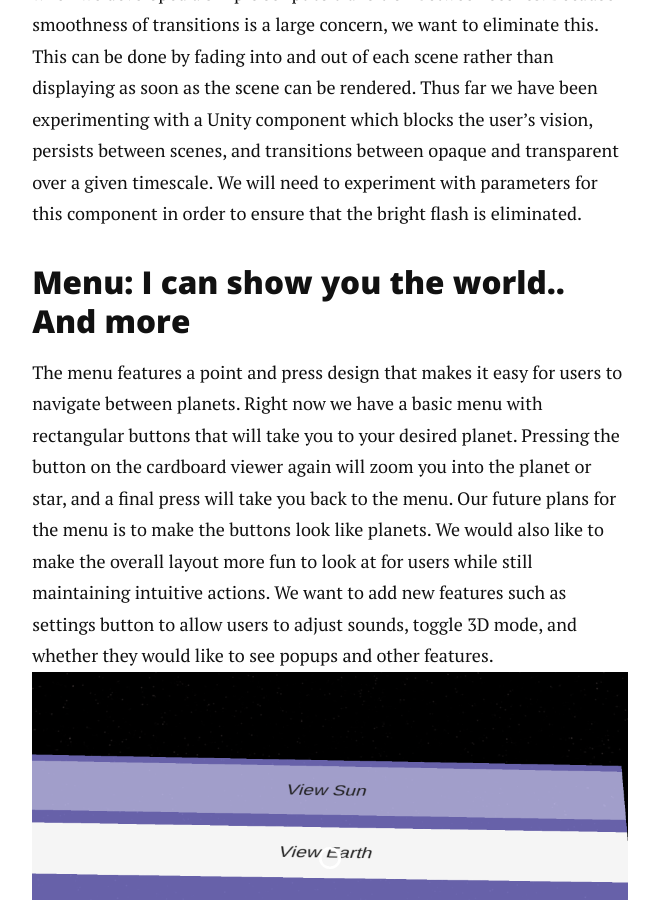
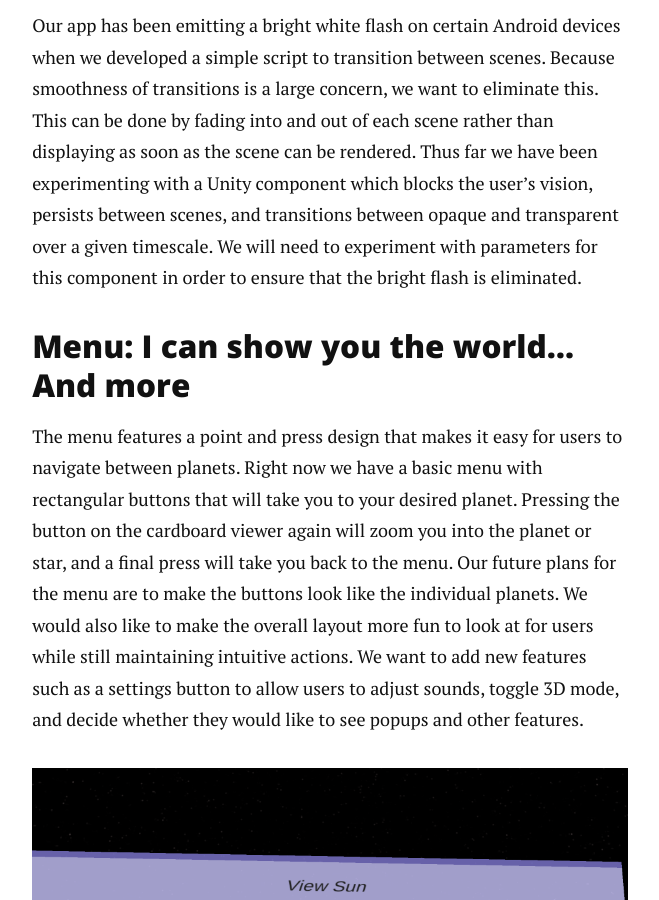
Before and after one commit to nicolem/VRUniverse, a Jekyll site: the page built from _posts/2016-3-24-to-the-virtual-universe-and-beyond.markdown, in a window 1280 px wide and 900 px high, scrolled down 2645 px. Shown: the whole window, without its empty margins (310-969 px from the left). Built offline with Jekyll 4.4.1, drawn with Linux system fonts in a browser that asks for light colours; nearby versions of some CDN libraries.

Commit message:
Update 2016-3-24-to-the-virtual-universe-and-beyond.markdown

```diff
--- a/_posts/2016-3-24-to-the-virtual-universe-and-beyond.markdown
+++ b/_posts/2016-3-24-to-the-virtual-universe-and-beyond.markdown
@@ -8,9 +8,11 @@
 ### Sun: And additional models!
 
 So you want to make a space app! Cool. sounds like you’ll need to slap some images of planets on a phone screen and you’ll be fine, right? Not exactly.  We wanted to make a 3D tour of the solar system, and 3D means you need 3D models, not just images.  Luckily for us NASA has great quality images of the planets that an artist has combined into beautiful 3D models compatible with Unity, our editor of choice.  So now we can make up some scenes with these scientifically accurate models for user viewing pleasure.  Except they don’t actually look 3D.  We decided to use Google Cardboard as a 3D viewer for our app.  All you do is add in the Cardboard API to your Unity project, and it changes your single camera into stereo cameras.  When you see these two images side-by-side in the Cardboard viewer you see a 3D planet floating in space.
+
 <img src="{{ '/assets/img/blog1/sun3d.png' | prepend: site.baseurl }}" alt="">
 
 This API doesn’t come without bugs, though.  We’ve had to tweak the distances between the cameras and the planet to stop the planet from glitching as you can see below.
+
 <img src="{{ '/assets/img/blog1/glitch.png' | prepend: site.baseurl }}" alt="">
 
 We are also working on user controls because, unlike any other platform, android doesn’t have a mechanism in place to count the number of taps on the screen that happen. Our original user controls involved distinguishing single and double taps.  Our new plan involves the user clicking on or away from a planet.
@@ -23,13 +25,15 @@
 
 Our app has been emitting a bright white flash on certain Android devices when we developed a simple script to transition between scenes. Because smoothness of transitions is a large concern, we want to eliminate this. This can be done by fading into and out of each scene rather than displaying as soon as the scene can be rendered. Thus far we have been experimenting with a Unity component which blocks the user’s vision, persists between scenes, and transitions between opaque and transparent over a given timescale. We will need to experiment with parameters for this component in order to ensure that the bright flash is eliminated.
 
-### Menu: I can show you the world.. And more
+### Menu: I can show you the world... And more
 
-The menu features a point and press design that makes it easy for users to navigate between planets. Right now we have a basic menu with rectangular buttons that will take you to your desired planet. Pressing the button on the cardboard viewer again will zoom you into the planet or star, and a final press will take you back to the menu. Our future plans for the menu is to make the buttons look like planets. We would also like to make the overall layout more fun to look at for users while still maintaining intuitive actions. We want to add new features such as settings button to allow users to adjust sounds, toggle 3D mode, and whether they would like to see popups and other features.
+The menu features a point and press design that makes it easy for users to navigate between planets. Right now we have a basic menu with rectangular buttons that will take you to your desired planet. Pressing the button on the cardboard viewer again will zoom you into the planet or star, and a final press will take you back to the menu. Our future plans for the menu are to make the buttons look like the individual planets. We would also like to make the overall layout more fun to look at for users while still maintaining intuitive actions. We want to add new features such as a settings button to allow users to adjust sounds, toggle 3D mode, and decide whether they would like to see popups and other features.
+
 <img src="{{ '/assets/img/blog1/menu2d.png' | prepend: site.baseurl }}" alt="">
 
 
 ### Zooming: Molecules are FUN!
 
 Realistically portraying molecules is difficult to do because of the multitude of forces that affect their movements and positions. A separate scene was used to portray the interiors of the sun and earth, and was linked to the main sun and earth scenes to allow access to the interior views. The particle system component in Unity allows a group of identical particles to be mass created and distributed which takes care of some of the difficulty in creating a complex system of molecules. The intricate interactions between the molecules in the sun can be approximated using particle systems with some amount of intrinsic velocity and maximum particle numbers. Currently the interior of the sun shows the center of the sun, both hydrogen (white) and helium (pink) both in gaseous form. A stretch goal at this point would be to illustrate the fusion of hydrogen into helium. The interior of the earth also needs to be added, as well as those of the additional planets. Additionally, scenes will be added that show the layers of each planet, and if time remains, the planet at the particle level.
+
 <img src="{{ '/assets/img/blog1/suninside2d.png' | prepend: site.baseurl }}" alt="">
```
